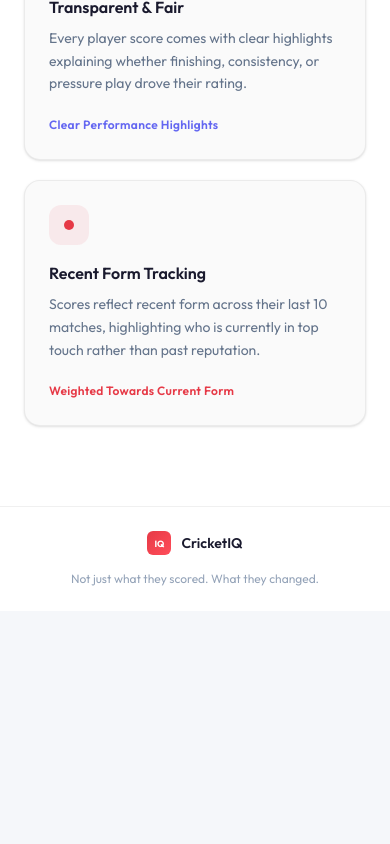
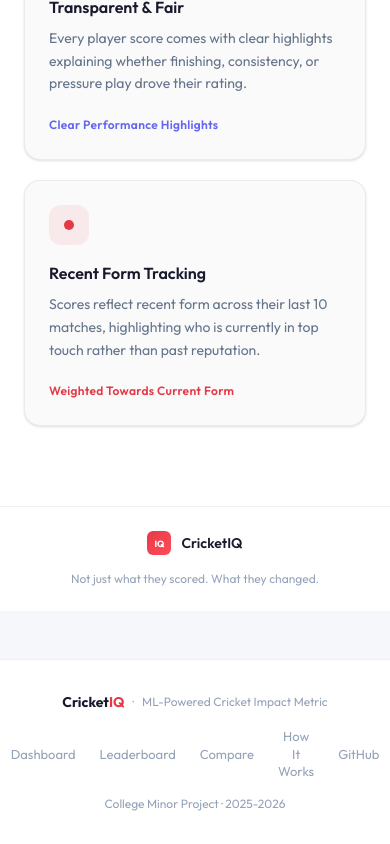
Before and after one commit to prachizala/CricketIQ-Project, a Next.js app: page / in a window 390 px wide. Shown: the part 3836-4680 px from the top of the page. Before the commit the page ends 4447 px from the top, so only its background shows below. Built offline with nearby package versions, Linux system fonts and the light colour scheme.

Commit message:
feat: add professional responsive footer to root layout

```diff
--- a/src/app/layout.tsx
+++ b/src/app/layout.tsx
@@ -1,6 +1,7 @@
 import type { Metadata } from 'next';
 import './globals.css';
 import Navigation from '@/components/Navigation';
+import Link from 'next/link';
 
 export const metadata: Metadata = {
   title: 'CricketIQ - See which players really win matches',
@@ -14,11 +15,30 @@ export default function RootLayout({
 }>) {
   return (
     <html lang="en">
-      <body className="min-h-screen bg-[#f5f7fa] text-[#1a1a2e] antialiased">
+      <body className="min-h-screen flex flex-col bg-[#f5f7fa] text-[#1a1a2e] antialiased">
         <Navigation />
-        <main className="pt-14">
+        <main className="pt-14 flex-1">
           {children}
         </main>
+        <footer className="border-t border-black/[0.06] bg-white py-8 mt-12 text-center text-xs text-[#94a3b8]">
+          <div className="max-w-[1400px] mx-auto px-6 flex flex-col sm:flex-row items-center justify-between gap-4">
+            <div className="flex items-center gap-2">
+              <span className="font-bold text-[#1a1a2e] text-sm">Cricket<span className="text-[#e63946]">IQ</span></span>
+              <span>&middot;</span>
+              <span>ML-Powered Cricket Impact Metric</span>
+            </div>
+            <div className="flex items-center gap-6 text-[13px]">
+              <Link href="/dashboard" className="hover:text-[#e63946] transition-colors">Dashboard</Link>
+              <Link href="/leaderboard" className="hover:text-[#e63946] transition-colors">Leaderboard</Link>
+              <Link href="/compare" className="hover:text-[#e63946] transition-colors">Compare</Link>
+              <Link href="/how-it-works" className="hover:text-[#e63946] transition-colors">How It Works</Link>
+              <a href="https://github.com/prachizala/CricketIQ-Project" target="_blank" rel="noopener noreferrer" className="hover:text-[#e63946] transition-colors">GitHub</a>
+            </div>
+            <div>
+              <span>College Minor Project &middot; 2025-2026</span>
+            </div>
+          </div>
+        </footer>
       </body>
     </html>
   );
```
